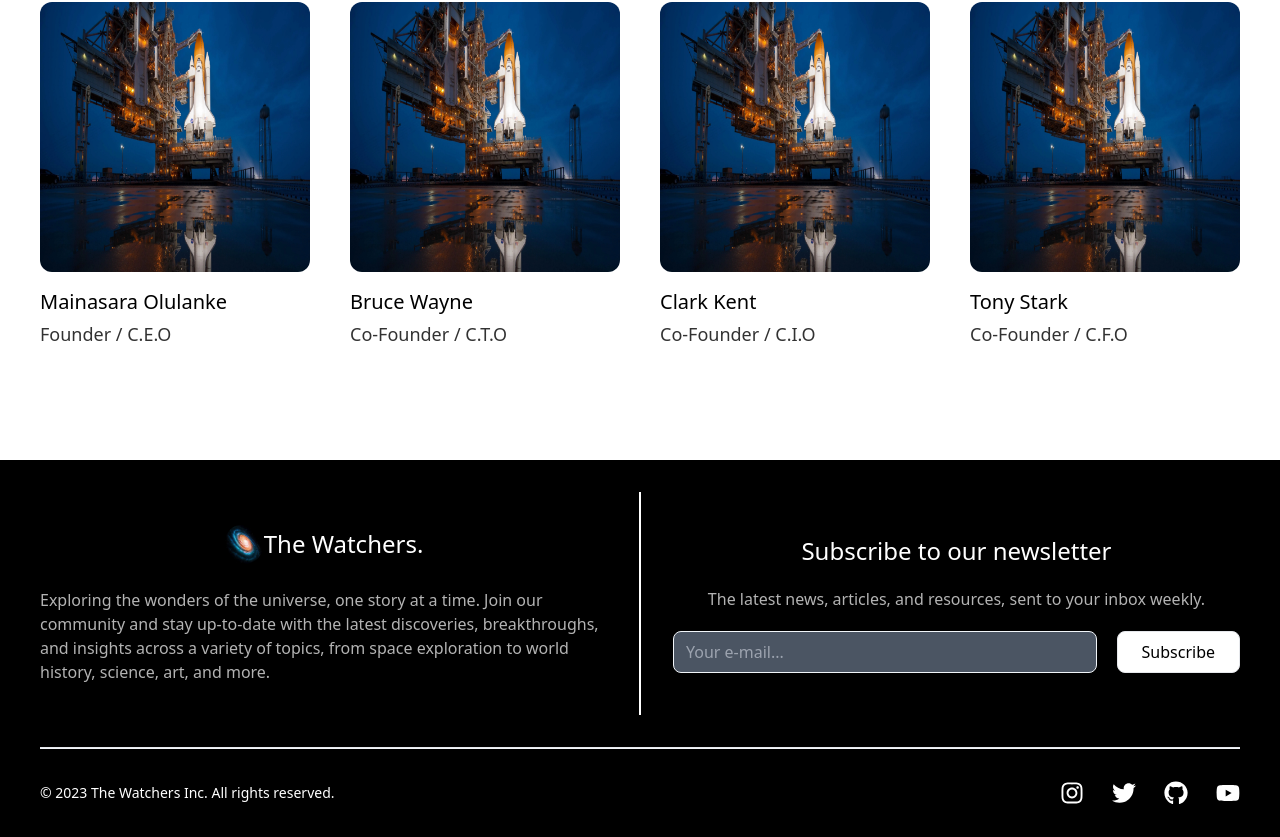
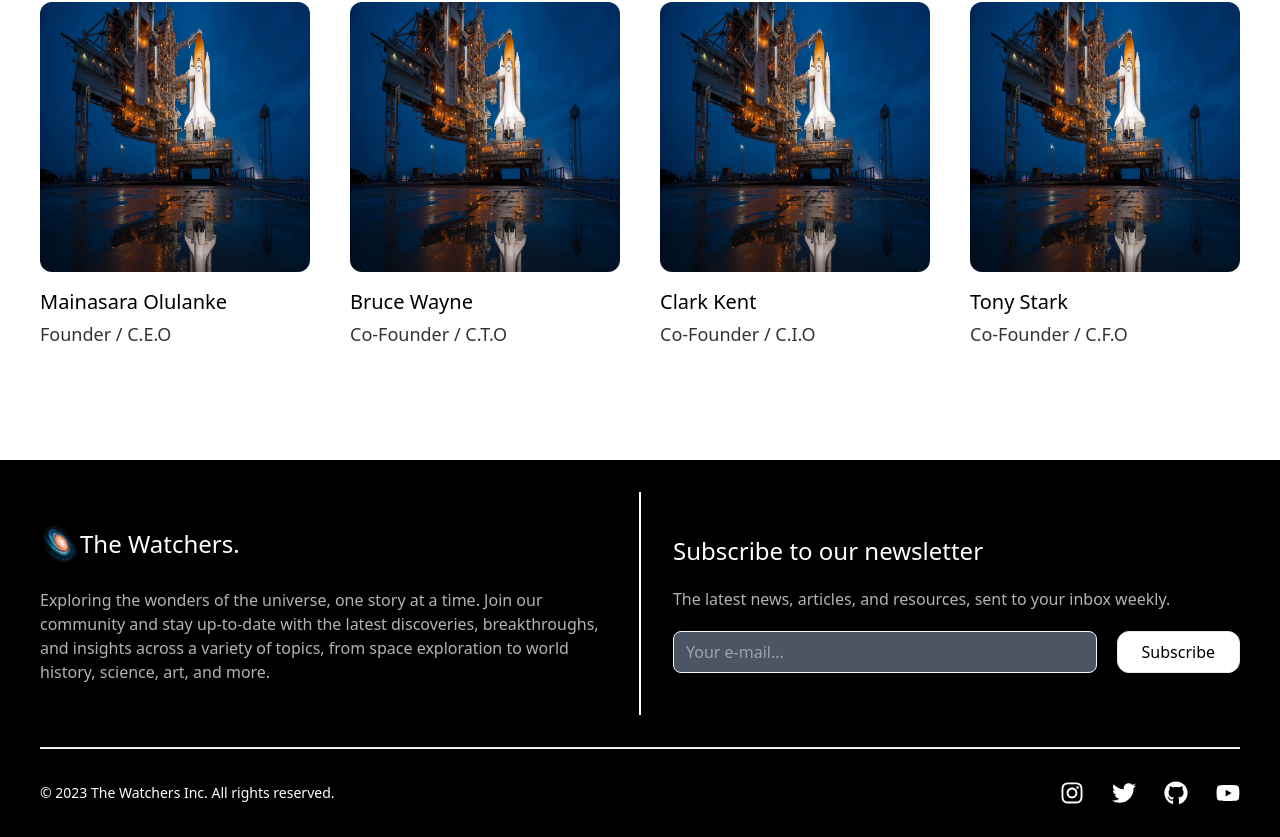
Before and after one commit to Olulanke-Mainasara/The-Watchers, a Next.js app: page /aboutus in a window 1280 px wide. Shown: the part 3518-4355 px from the top of the page. Built offline with nearby package versions, Linux system fonts and the light colour scheme.

Commit message:
Changed the dark mode background color and improved some UI components :)

```diff
--- a/components/Footer.jsx
+++ b/components/Footer.jsx
@@ -12,12 +12,12 @@ function Footer() {
   };
 
   return (
-    <footer className="flex flex-col w-full px-10 text-white bg-black dark:bg-slate-800 dark:text-white allEM:px-8 allT:px-6">
+    <footer className="flex flex-col w-full px-10 text-white bg-black dark:bg-slate-800 dark:text-white allEMT:px-5">
       <section className="flex justify-between gap-8 py-8 border-b allEMT:flex-col h-72 allEMT:h-fit">
         <div className="flex flex-col justify-center h-full gap-6 basis-1/2">
           <a
             href="#hero"
-            className="flex items-center mx-auto text-2xl transition-colors duration-300 w-fit dark:text-white hover:text-gray-600 dark:hover:text-gray-600 allT:text-lg"
+            className="flex items-center text-2xl duration-300 allEMT:mx-auto w-fit dark:text-white hover:text-gray-600 dark:hover:text-gray-600 allT:text-lg"
           >
             <div className="relative w-10 h-10 overflow-hidden rounded-full">
               <Image
@@ -39,8 +39,10 @@ function Footer() {
 
         <div className="w-[2px] h-full bg-white allEMT:rotate-180 allEMT:w-full allEMT:h-[1px]"></div>
 
-        <div className="flex flex-col justify-center h-full gap-5 text-center allLM:text-left basis-1/2">
-          <p className="text-2xl allT:text-lg">Subscribe to our newsletter</p>
+        <div className="flex flex-col justify-center h-full gap-5 basis-1/2">
+          <p className="text-2xl allT:text-lg allEMT:text-center">
+            Subscribe to our newsletter
+          </p>
           <p className="allT:text-sm opacity-70">
             The latest news, articles, and resources, sent to your inbox weekly.
           </p>
@@ -52,7 +54,7 @@ function Footer() {
             />
             <button
               type="submit"
-              className="px-6 py-2 text-black duration-300 bg-white border rounded-lg hover:bg-black hover:text-white allEMT:w-fit allEMT:mx-auto"
+              className="px-6 py-2 text-black duration-300 bg-white border rounded-xl hover:bg-black hover:text-white allEMT:w-fit allEMT:mx-auto"
             >
               Subscribe
             </button>
--- a/components/Home-Components/UI/Section/Button.jsx
+++ b/components/Home-Components/UI/Section/Button.jsx
@@ -7,7 +7,7 @@ function Button() {
     <Link
       href="/categories"
       title="Categories"
-      className="px-6 py-3 text-xl text-white bg-black border rounded-xl dark:bg-white dark:text-black dark:hover:bg-black dark:hover:text-white duration-500 w-fit allEMT:mx-auto"
+      className="px-6 py-3 text-xl text-white duration-500 bg-black border rounded-3xl dark:bg-white dark:text-black dark:hover:bg-black dark:hover:text-white w-fit allEMT:mx-auto"
     >
       Start reading
     </Link>
--- a/components/Nav/Nav.jsx
+++ b/components/Nav/Nav.jsx
@@ -72,7 +72,7 @@ function Nav() {
             : !visible & (router.pathname == "/profile")
             ? ""
             : "allIL:opacity-0 allIL:pointer-events-none"
-        } allIL:duration-500 h-16 w-screen bg-white dark:bg-[#0e1217]`}
+        } allIL:duration-500 h-16 w-screen bg-white dark:bg-[#010409]`}
       >
         <div className="flex items-center justify-between h-full px-10 mx-auto sm:px-5 xs:px-3 iphone5:px-3 xtraSmall:px-2">
           <Link
@@ -96,7 +96,7 @@ function Nav() {
           <ul
             className={`flex allEMT:text-base allIL:text-black allIL:absolute allIL:top-0 allIL:h-screen allIL:w-full allIL:justify-end allIL:bg-gray-800/0 backdrop-blur-lg allIL:duration-500 ${navMenu}`}
           >
-            <div className="relative text-black dark:text-white bg-white dark:bg-[#0e1217] allIL:px-6 allIL:w-4/5 allIL:min-w-[240px] allIL:max-w-[320px] flex justify-center items-center allIL:items-start gap-14 allIL:flex-col allEM:gap-10 allT:gap-8">
+            <div className="relative text-black dark:text-white bg-white dark:bg-[#010409] allIL:px-6 allIL:w-4/5 allIL:min-w-[240px] allIL:max-w-[320px] flex justify-center items-center allIL:items-start gap-14 allIL:flex-col allEM:gap-10 allT:gap-8">
               {links.map((link) => (
                 <li key={link.id}>
                   <Link
--- a/pages/_document.js
+++ b/pages/_document.js
@@ -4,7 +4,7 @@ export default function Document() {
   return (
     <Html lang="en" className="scroll-smooth">
       <Head />
-      <body className="dark:bg-[#0e1217]">
+      <body className="dark:bg-[#010409]">
         <Main />
         <NextScript />
       </body>
--- a/pages/login.js
+++ b/pages/login.js
@@ -83,7 +83,7 @@ const Login = () => {
   return (
     <>
       <Head>
-        <title>Login | NEXTGEN Doctors</title>
+        <title>Login - The Watchers.</title>
         <meta name="description" content="Generated by create next app" />
         <meta name="viewport" content="width=device-width, initial-scale=1" />
         <link rel="icon" href="/favicon.ico" />
--- a/pages/sign-up.js
+++ b/pages/sign-up.js
@@ -85,7 +85,7 @@ const SignUp = () => {
   return (
     <>
       <Head>
-        <title>Sign-up | NEXTGEN Doctors</title>
+        <title>Sign-up - The Watchers.</title>
         <meta name="description" content="Generated by create next app" />
         <meta name="viewport" content="width=device-width, initial-scale=1" />
         <link rel="icon" href="/favicon.ico" />
@@ -123,7 +123,7 @@ const SignUp = () => {
               </h2>
 
               <div className="flex gap-5">
-                <label className="w-full text-lg allEMT:text-base">
+                <label>
                   First name
                   <input
                     type="text"
@@ -137,7 +137,7 @@ const SignUp = () => {
                   />
                 </label>
 
-                <label className="w-full text-lg allEMT:text-base">
+                <label>
                   Last name
                   <input
                     type="text"
```
